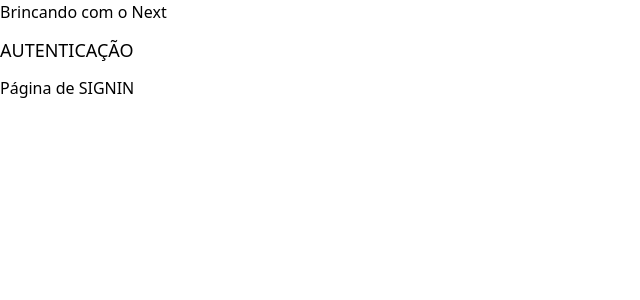
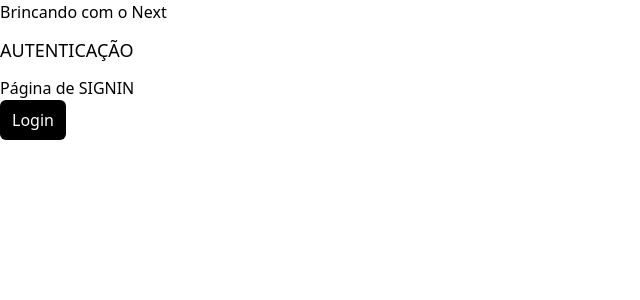
Before and after one commit to EmanuelDeBrito/Next, a Next.js app: page /signin in a window 1280 px wide. Shown: the top 300 px of the page, without its empty margins (0-640 px from the left). Built offline with nearby package versions, Linux system fonts and the light colour scheme.

Commit message:
Formas de mudança de rota

```diff
--- a/src/app/(auth)/signin/page.tsx
+++ b/src/app/(auth)/signin/page.tsx
@@ -1,7 +1,11 @@
+import { Button } from "@/components/button";
+
 const Page = () => {
     return(
         <div>
-            Página de SIGNIN
+            <h1>Página de SIGNIN</h1>
+
+            <Button />
         </div>
     )
 }
--- a/src/app/(auth)/signup/page.tsx
+++ b/src/app/(auth)/signup/page.tsx
@@ -1,4 +1,8 @@
+import { redirect } from "next/navigation";
+
 const Page = () => {
+    redirect('/');
+
     return(
         <div>
             Página de SIGNUP
--- a/src/app/blog/[postId]/page.tsx
+++ b/src/app/blog/[postId]/page.tsx
@@ -35,7 +35,7 @@ export const generateStaticParams = async () => {
 
     return posts.map(post => (
         {
-            postId: post.id
+            postId: post.id.toString()
         }
     ))
 }
--- a/src/app/page.tsx
+++ b/src/app/page.tsx
@@ -1,4 +1,5 @@
 import { Metadata } from "next";
+import Link from "next/link";
 
 const metadata: Metadata = {
   title: 'Homepage'
@@ -7,7 +8,9 @@ const metadata: Metadata = {
 const Page = () => {
   return(
     <div>
-      Página Inicial
+      <h1>Página Inicial</h1>
+
+      <Link href={'/sobre'}>Ir para página sobre</Link>
     </div>
   )
 }
--- /dev/null
+++ b/src/components/button.tsx
@@ -0,0 +1,15 @@
+"use client"
+
+import { useRouter } from "next/navigation"
+
+export const Button = () => {
+    const router = useRouter();
+
+    const handleLoginButton = () => {
+        router.push('/');
+    }
+
+    return(
+        <button onClick={handleLoginButton} className="py-2 px-3 bg-black text-white rounded-md">Login</button>
+    )
+}
```
